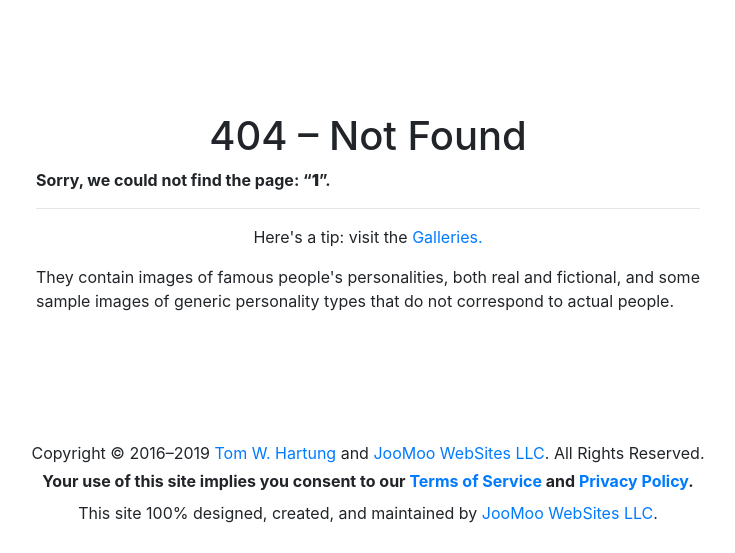
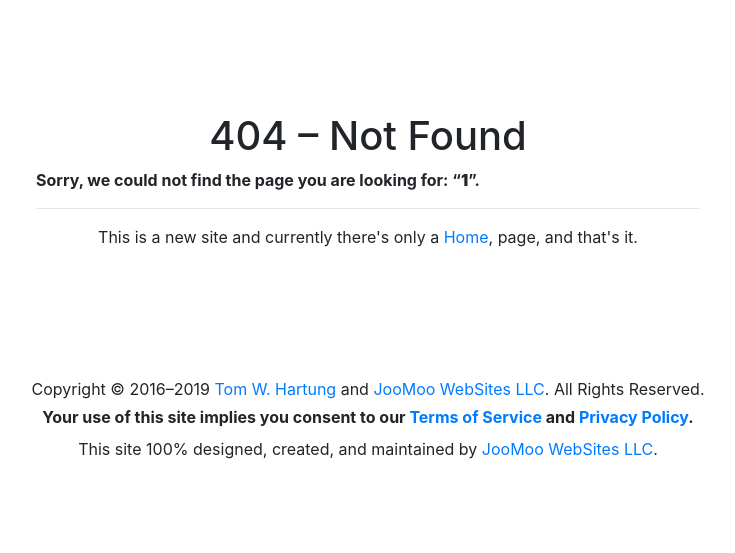
Before and after one commit to tomwhartung/tomwhartung.com, a Django app: template Site/content/templates/content/404.html in a window 1280 px wide. Shown: the part 96-649 px from the top of the page, without its empty margins (272-1007 px from the left). Run offline with Django 3.2, Linux system fonts and the light colour scheme; the template is opened without the code that fills it: most values are stand-ins (such as "Sample title", 1, 10 or a date in 2020); some libraries are stand-ins or nearby versions.

Commit message:
First pass at updating the template 404.html for this new site.

```diff
--- a/Site/content/templates/content/404.html
+++ b/Site/content/templates/content/404.html
@@ -8,17 +8,13 @@
     <div class="col-md-10 col-md-offset-1 col-lg-8 col-lg-offset-2 z-depth-1-half m-5 p-5">
      <h1 class="text-center">404 &ndash; Not Found</h1>
      <p class="font-weight-bold">
-      Sorry, we could not find the page: <q><b>{{ unknown_page }}</b></q>.</p>
+      Sorry, we could not find the page you are looking for: <q><b>{{ unknown_page }}</b></q>.</p>
      <hr>
      <p class="text-center">
-      Here's a tip: visit the
-       <a href="/galleries/all/" title="Link to the Galleries page on this site">
-        Galleries.</a>
-     </p>
-     <p>
-      They contain images of famous people's personalities,
-       both real and fictional, and some sample images of
-       generic personality types that do not correspond to actual people.
+      This is a new site and currently there's only a
+       <a href="/" title="Link to the Home page on this site">
+        Home</a>,
+       page, and that's it.
      </p>
     </div><!-- .col-md-9 -->
   </div><!-- .row -->
```
